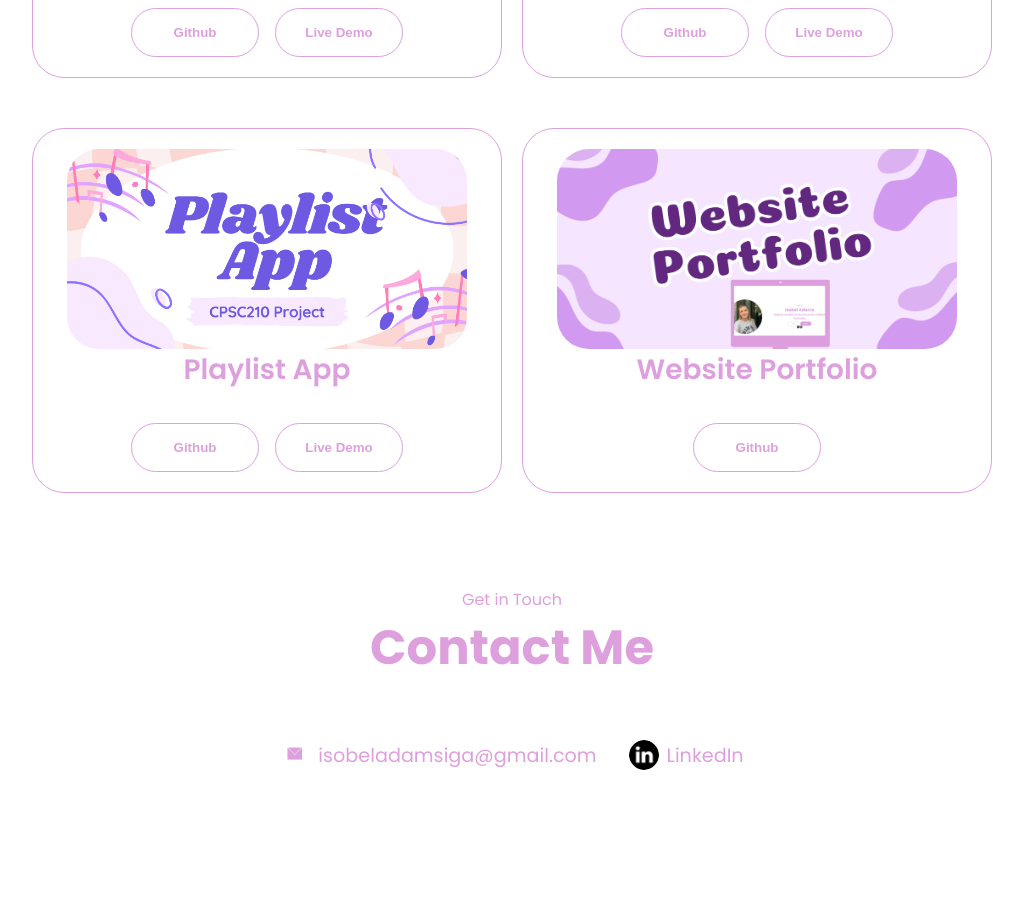
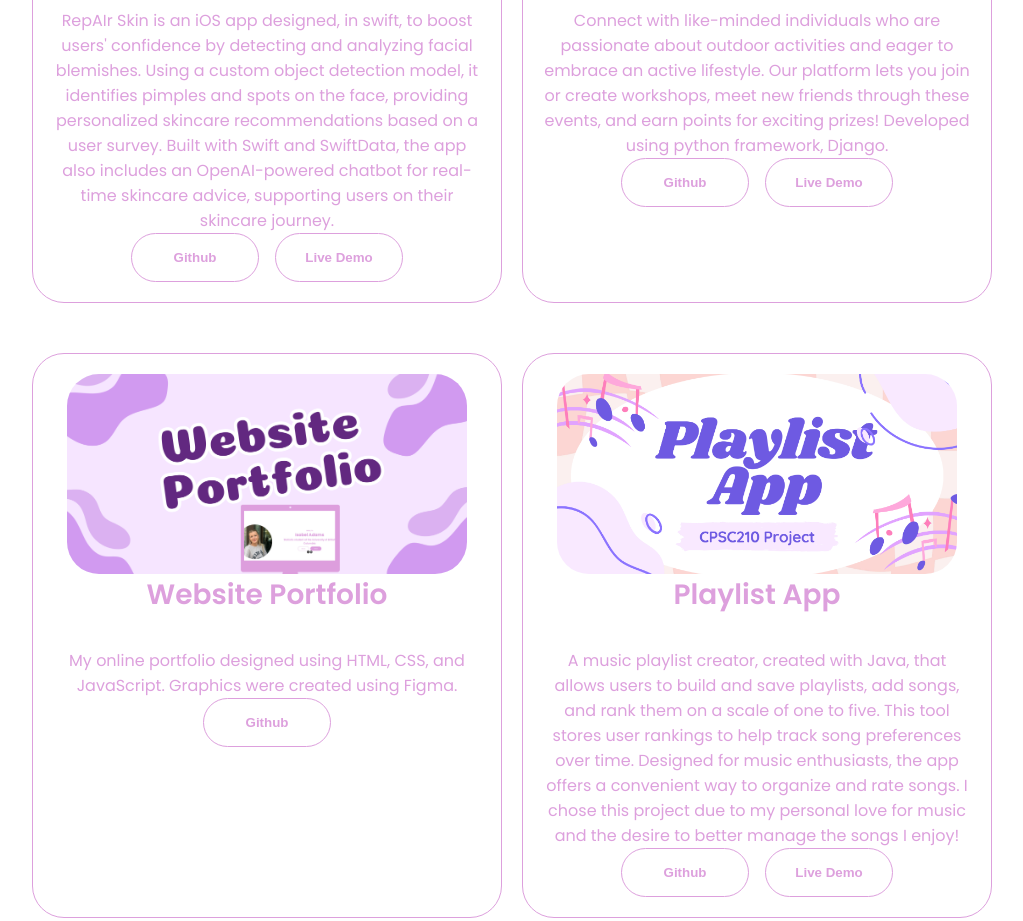
Before and after one commit to isobela/portfolio, a plain HTML site: page index.html in a window 1280 px wide. Shown: the part 2880-3801 px from the top of the page, without its empty margins (128-1151 px from the left). Before the commit the page ends 3706 px from the top, so only its background shows below. Drawn offline with Linux system fonts and the light colour scheme.

Commit message:
Added text to projects

```diff
--- a/index.html
+++ b/index.html
@@ -284,6 +284,15 @@
               />
             </div>
             <h2 class="experience-sub-title project-title">repAIr skin</h2>
+            <div>
+              <p>RepAIr Skin is an iOS app designed, in swift, to boost users' confidence by detecting
+                and analyzing facial blemishes. Using a custom object detection model, it
+                identifies pimples and spots on the face, providing personalized skincare
+                recommendations based on a user survey. Built with Swift and SwiftData,
+                the app also includes an OpenAI-powered chatbot for real-time skincare advice,
+                supporting users on their skincare journey.
+              </p>
+            </div>
             <div class="btn-container">
               <button
                 class="btn btn-color-2 project-btn"
@@ -310,6 +319,14 @@
               />
             </div>
             <h2 class="experience-sub-title project-title">Health&Harmony</h2>
+            <div>
+              <p>
+                Connect with like-minded individuals who are passionate about outdoor activities
+                and eager to embrace an active lifestyle. Our platform lets you join or create
+                workshops, meet new friends through these events, and earn points for exciting prizes!
+                Developed using python framework, Django.
+              </p>
+            </div>
             <div class="btn-container">
               <button
                 class="btn btn-color-2 project-btn"
@@ -325,6 +342,40 @@
               </button>
             </div>
           </div>
+
+          <div class="details-container color-container">
+            <div class="article-container">
+              <img
+                src="./assests/fixed.png"
+                alt="Project 4"
+                class="project-img"
+                height="200px"
+                width="400px"
+              />
+            </div>
+
+            <h2 class="experience-sub-title project-title">Website Portfolio</h2>
+
+            <div>
+              <p>
+                My online portfolio designed using HTML, CSS, and JavaScript. Graphics were created using Figma.
+              </p>
+            </div>
+
+            <div class="btn-container">
+              <button
+                class="btn btn-color-2 project-btn"
+                onclick="location.href='https://github.com/isobela/portfolio.git'"
+              >
+                Github
+              </button>
+            </div>
+          </div>
+
+
+
+
+
           <div class="details-container color-container">
             <div class="article-container">
               <img
@@ -335,7 +386,19 @@
                 width="400px"
               />
             </div>
+
             <h2 class="experience-sub-title project-title">Playlist App</h2>
+
+            <div>
+              <p>
+                A music playlist creator, created with Java, that allows users to build and save playlists,
+                add songs, and rank them on a scale of one to five. This tool stores user
+                rankings to help track song preferences over time. Designed for music enthusiasts,
+                the app offers a convenient way to organize and rate songs. I chose this project due to my
+                personal love for music and the desire to better manage the songs I enjoy!
+              </p>
+            </div>
+
             <div class="btn-container">
               <button
                 class="btn btn-color-2 project-btn"
@@ -352,26 +415,7 @@
             </div>
           </div>
 
-          <div class="details-container color-container">
-            <div class="article-container">
-              <img
-                src="./assests/fixed.png"
-                alt="Project 4"
-                class="project-img"
-                height="200px"
-                width="400px"
-              />
-            </div>
-            <h2 class="experience-sub-title project-title">Website Portfolio</h2>
-            <div class="btn-container">
-              <button
-                class="btn btn-color-2 project-btn"
-                onclick="location.href='https://github.com/isobela/portfolio.git'"
-              >
-                Github
-              </button>
-            </div>
-          </div>
+
           </div>
         </div>
 
```
